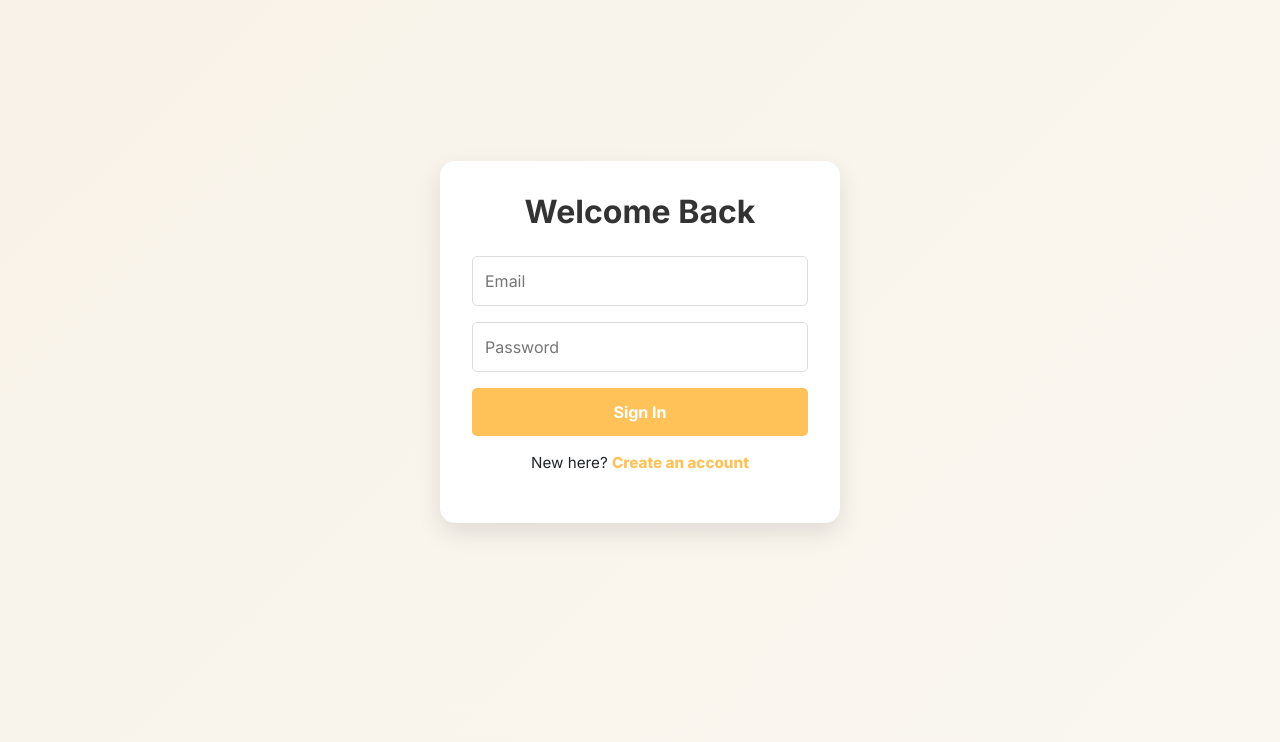
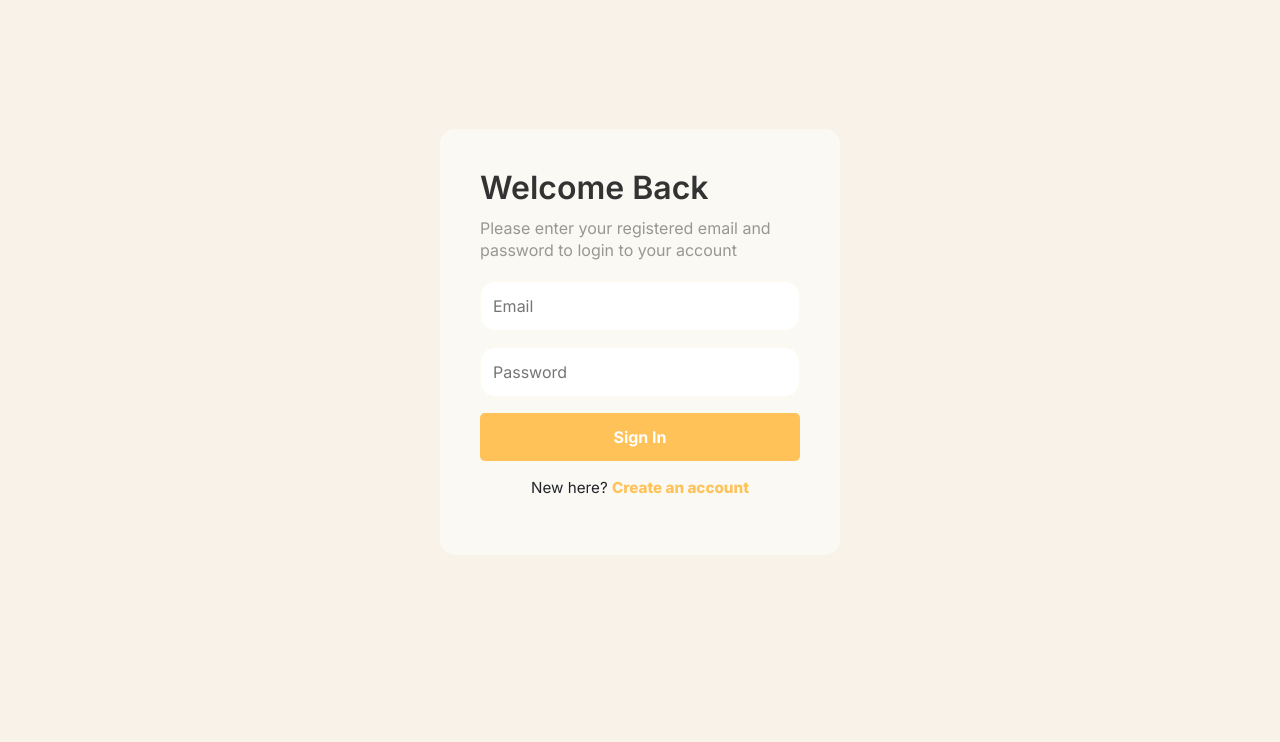
Before and after one commit to arkanullahs/ascend-edu, a React app in the folder frontend/: page /login in a window 1280 px wide. Shown: the part 58-800 px from the top of the page. Built offline with nearby package versions, Linux system fonts and the light colour scheme.

Commit message:
more changes

```diff
--- a/frontend/src/components/pages/Login/index.jsx
+++ b/frontend/src/components/pages/Login/index.jsx
@@ -48,6 +48,7 @@ function Login() {
 		<div className={styles.container}>
 			<div className={styles.formWrapper}>
 				<h1 className={styles.title}>Welcome Back</h1>
+				<h2 className={styles.subtitle}>Please enter your registered email and password to login to your account</h2>
 				<form onSubmit={handleSubmit} className={styles.form}>
 					<input
 						type="email"
--- a/frontend/src/components/pages/Login/styles.module.css
+++ b/frontend/src/components/pages/Login/styles.module.css
@@ -7,15 +7,14 @@
 	justify-content: center;
 	align-items: center;
 	min-height: 100vh;
-	background: linear-gradient(135deg, #F8F2E8 0%, #FAF7F0 100%);
+	background-color: #F8F2E8;
 	font-family: Inter, sans-serif;
 }
 
 .formWrapper {
-	background-color: white;
-	padding: 2rem;
+	background-color: #FBF9F4;
+	padding: 2.5em;
 	border-radius: 15px;
-	box-shadow: 0 10px 25px rgba(0, 0, 0, 0.1);
 	width: 100%;
 	max-width: 400px;
 }
@@ -23,9 +22,17 @@
 .title {
 	font-size: 2rem;
 	color: #333;
-	margin-bottom: 1.5rem;
-	text-align: center;
-	font-weight: bold;
+	margin-bottom: 0.6rem;
+	text-align: left;
+	font-weight: 600;
+}
+
+.subtitle {
+	font-size: 1rem;
+	color: #50505094;
+	margin-bottom: 1.2rem;
+	text-align: left;
+	font-weight: normal;
 }
 
 .form {
@@ -37,14 +44,14 @@
 .input {
 	width: 100%;
 	padding: 0.75rem;
-	border: 1px solid #ddd;
-	border-radius: 5px;
+	border: 1.5px solid #fffaee;
+	border-radius: 15px;
 	font-size: 1rem;
 	transition: border-color 0.3s ease;
 }
 
 .input:focus {
-	outline: none;
+	outline-style: none;
 	border-color: #FFC259;
 }
 
```
Also changed, not shown: 1 other file.
